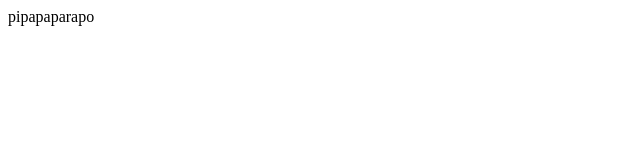
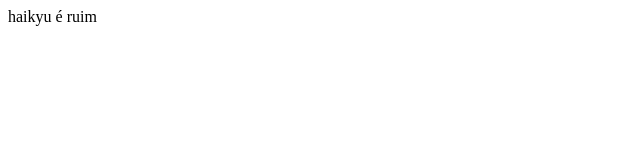
Before and after one commit to nicolasValcarenghi/pw1, a plain HTML site: page index.html in a window 1280 px wide. Shown: the full height of the page, 0-640 px from the left. Drawn offline with Linux system fonts and the light colour scheme.

Commit message:
haaikyu é ruim

```diff
--- a/index.html
+++ b/index.html
@@ -6,7 +6,7 @@
   <title>Document</title>
 </head>
 <body>
-  <p>pipapaparapo
+  <p>haikyu é ruim
 
   </p>
 </body>
```
